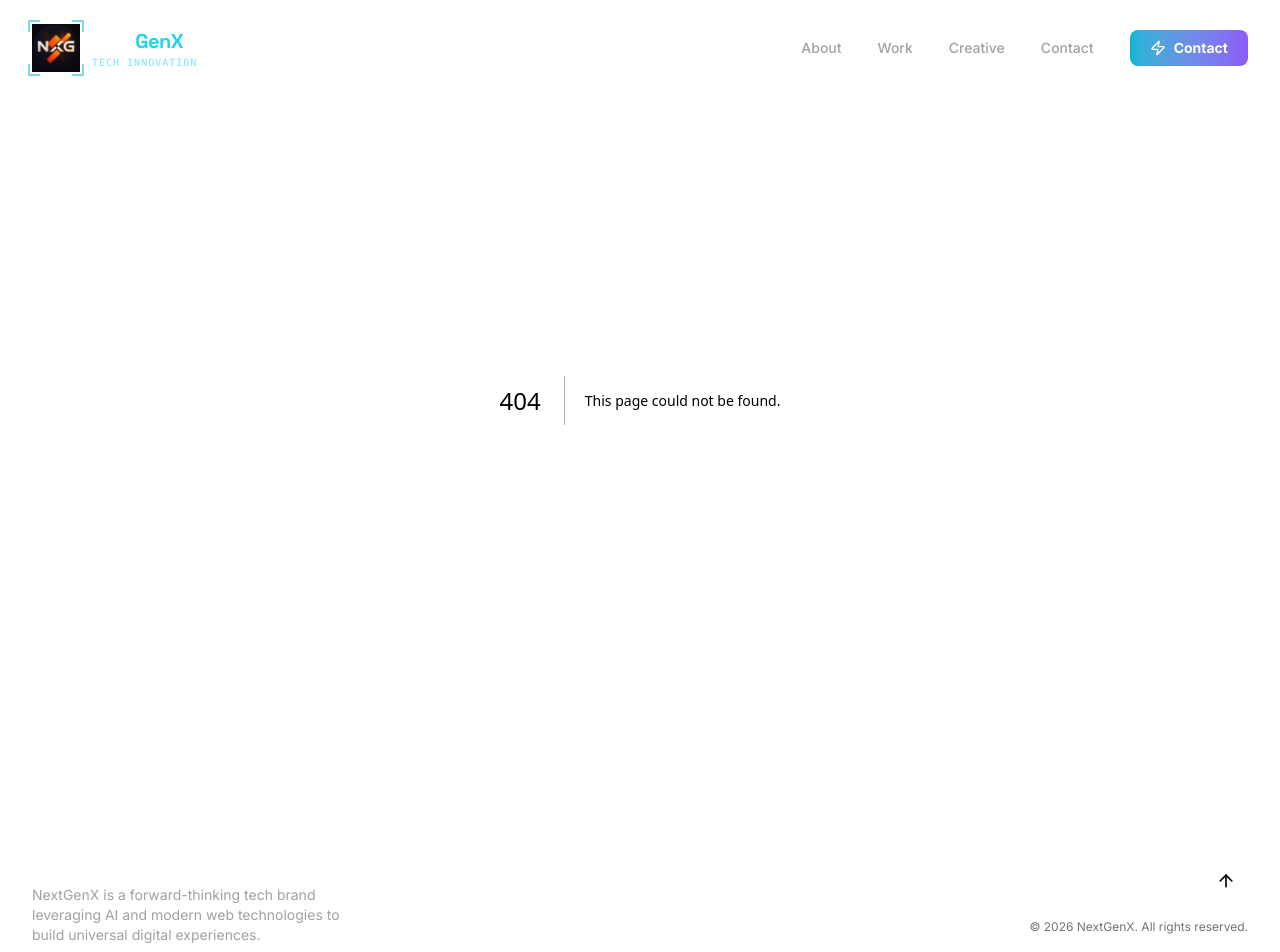
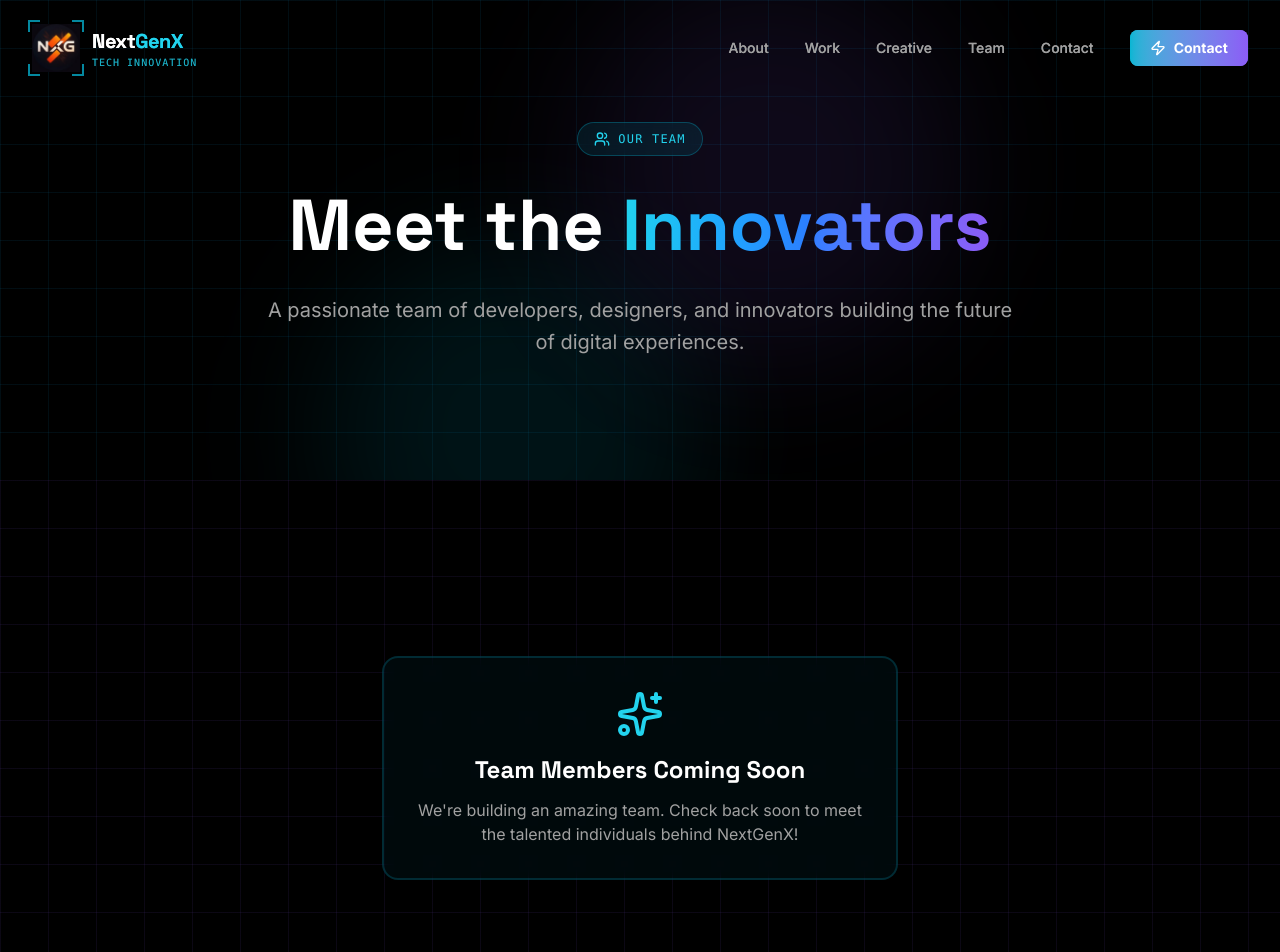
Before and after one commit to NextGenXplorer/nxgportfolio, a Next.js app: page /team in a window 1280 px wide. Before the commit this address had no page. Shown: the top 952 px of the page. Built offline with nearby package versions, Linux system fonts and the light colour scheme.

Commit message:
Add: Team page with Co-Founder updates and Team navigation link

```diff
--- /dev/null
+++ b/app/team/page.tsx
@@ -0,0 +1,110 @@
+"use client";
+
+import { Container, Section } from "@/components/ui/Container";
+import { Navbar } from "@/components/layout/Navbar";
+import { Footer } from "@/components/layout/Footer";
+import { motion } from "framer-motion";
+import { Users, Code2, Zap, Sparkles } from "lucide-react";
+
+export default function TeamPage() {
+    // Placeholder for team members - you can add your team here
+    const teamMembers = [
+        // Example structure - add your team members here
+        // {
+        //     name: "Team Member Name",
+        //     role: "Position",
+        //     imgSrc: "/team-member.jpg",
+        //     link: "https://linkedin.com/in/member"
+        // }
+    ];
+
+    return (
+        <div className="min-h-screen bg-black">
+            <Navbar />
+
+            {/* Hero Section */}
+            <Section className="min-h-[60vh] relative overflow-hidden bg-black flex items-center justify-center pt-32">
+                {/* Tech Background */}
+                <div className="absolute inset-0">
+                    <div className="absolute inset-0 bg-[linear-gradient(to_right,#0ea5e915_1px,transparent_1px),linear-gradient(to_bottom,#0ea5e915_1px,transparent_1px)] bg-[size:3rem_3rem]" />
+                    <div className="absolute top-1/2 left-1/4 w-96 h-96 bg-cyan-500/10 rounded-full blur-3xl" />
+                    <div className="absolute bottom-1/4 right-1/4 w-96 h-96 bg-violet-500/10 rounded-full blur-3xl" />
+                </div>
+
+                <Container className="relative z-10">
+                    <motion.div
+                        initial={{ opacity: 0, y: 30 }}
+                        animate={{ opacity: 1, y: 0 }}
+                        transition={{ duration: 0.6 }}
+                        className="text-center max-w-3xl mx-auto"
+                    >
+                        <div className="inline-block mb-6 px-4 py-2 rounded-full border border-cyan-500/30 bg-cyan-500/10 backdrop-blur-sm">
+                            <span className="text-cyan-400 font-mono text-xs uppercase tracking-widest flex items-center gap-2">
+                                <Users size={16} />
+                                Our Team
+                            </span>
+                        </div>
+
+                        <h1 className="text-4xl sm:text-5xl md:text-6xl lg:text-7xl font-heading font-bold text-white mb-6 leading-tight">
+                            Meet the{" "}
+                            <span className="text-transparent bg-clip-text bg-gradient-to-r from-cyan-400 via-blue-500 to-violet-500">
+                                Innovators
+                            </span>
+                        </h1>
+
+                        <p className="text-lg md:text-xl text-neutral-400 leading-relaxed">
+                            A passionate team of developers, designers, and innovators building the future of digital experiences.
+                        </p>
+                    </motion.div>
+                </Container>
+            </Section>
+
+            {/* Team Members Section */}
+            <Section className="bg-black relative overflow-hidden">
+                <div className="absolute inset-0">
+                    <div className="absolute inset-0 bg-[linear-gradient(to_right,#8b5cf615_1px,transparent_1px),linear-gradient(to_bottom,#8b5cf615_1px,transparent_1px)] bg-[size:3rem_3rem]" />
+                </div>
+
+                <Container className="relative z-10">
+                    {teamMembers.length > 0 ? (
+                        <div className="grid grid-cols-1 sm:grid-cols-2 lg:grid-cols-3 gap-8">
+                            {teamMembers.map((member, index) => (
+                                <motion.div
+                                    key={member.name}
+                                    initial={{ opacity: 0, y: 30 }}
+                                    whileInView={{ opacity: 1, y: 0 }}
+                                    viewport={{ once: true }}
+                                    transition={{ duration: 0.5, delay: index * 0.1 }}
+                                    className="group relative"
+                                >
+                                    {/* Team member card - you can customize this */}
+                                    <div className="relative h-[400px] rounded-xl overflow-hidden border-2 border-cyan-500/20 bg-black hover:border-cyan-500/50 transition-all duration-500">
+                                        {/* Add your team member card design here */}
+                                    </div>
+                                </motion.div>
+                            ))}
+                        </div>
+                    ) : (
+                        <motion.div
+                            initial={{ opacity: 0, y: 20 }}
+                            animate={{ opacity: 1, y: 0 }}
+                            className="text-center py-20"
+                        >
+                            <div className="inline-block p-8 rounded-2xl border-2 border-cyan-500/20 bg-cyan-500/5 backdrop-blur-sm">
+                                <Sparkles size={48} className="text-cyan-400 mx-auto mb-4" />
+                                <h3 className="text-2xl font-heading font-bold text-white mb-3">
+                                    Team Members Coming Soon
+                                </h3>
+                                <p className="text-neutral-400 max-w-md mx-auto">
+                                    We're building an amazing team. Check back soon to meet the talented individuals behind NextGenX!
+                                </p>
+                            </div>
+                        </motion.div>
+                    )}
+                </Container>
+            </Section>
+
+            <Footer />
+        </div>
+    );
+}
--- a/components/home/Creator.tsx
+++ b/components/home/Creator.tsx
@@ -8,7 +8,7 @@ export function Creator() {
     const admins = [
         {
             name: "Manvanth Gowda M",
-            role: "Lead Architect",
+            role: "Co-Founder",
             imgSrc: "/admin-photo.jpg",
             link: "https://www.instagram.com/appu_kannadigaa",
             color: "cyan",
@@ -16,7 +16,7 @@ export function Creator() {
         },
         {
             name: "Mithun Gowda B",
-            role: "System Engineer",
+            role: "Co-Founder",
             imgSrc: "/admin-photo-2.jpg",
             link: "https://mithun50.vercel.app",
             color: "violet",
--- a/data/site.json
+++ b/data/site.json
@@ -16,6 +16,10 @@
     {
       "label": "Creative",
       "href": "#creative"
+    },
+    {
+      "label": "Team",
+      "href": "/team"
     },
     {
       "label": "Contact",
```
